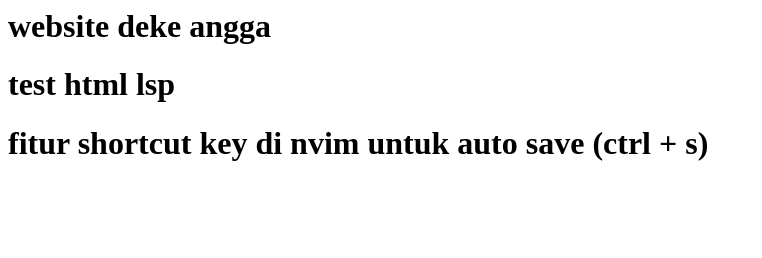
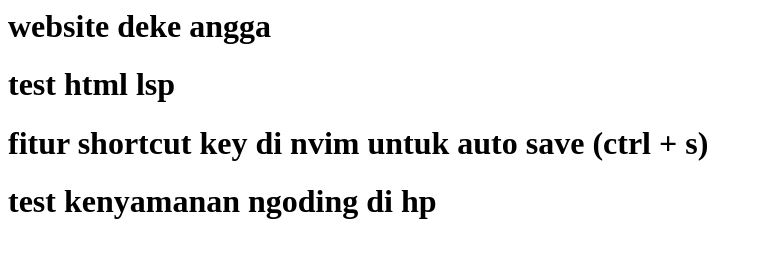
Before and after one commit to angga-saputra-hub/angga-saputra, a plain HTML site: page index.html in a window 1280 px wide. Shown: the whole page, without its empty margins (0-762 px from the left). Drawn offline with Linux system fonts and the light colour scheme.

Commit message:
test setup coding

```diff
--- a/index.html
+++ b/index.html
@@ -1,3 +1,4 @@
 <h1>website deke angga</h1>
 <h1>test html lsp</h1>
 <h1>fitur shortcut key di nvim untuk auto save (ctrl + s)</h1>
+<h1>test kenyamanan ngoding di hp</h1>
```
